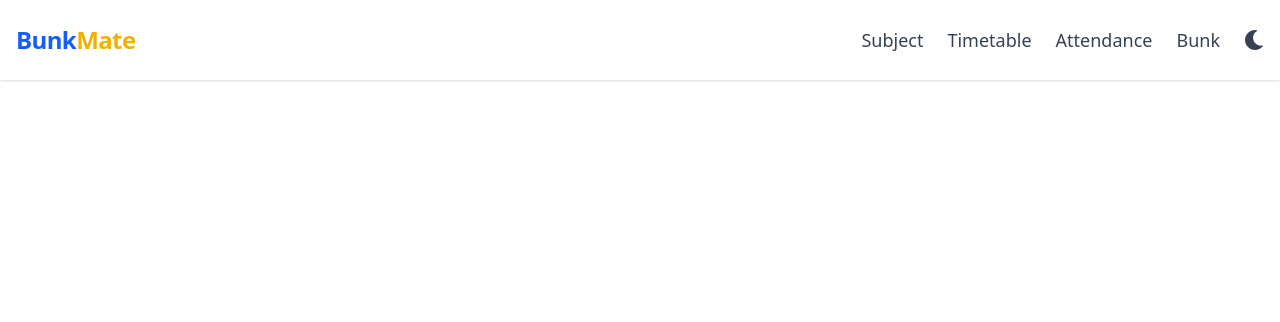
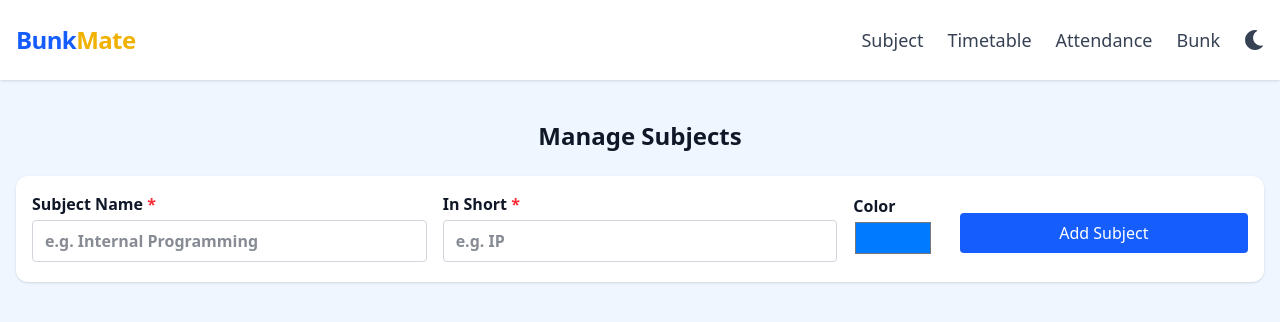
Before and after one commit to Rizwan-Khan-10/BunkMate, a React (Vite) app: page / in a window 1280 px wide. Shown: the top 322 px of the page. Built offline with nearby package versions, Linux system fonts and the light colour scheme.

Commit message:
fix vercel issue

```diff
--- a/src/main.jsx
+++ b/src/main.jsx
@@ -9,7 +9,7 @@ import { ToastProvider } from './context/ToastContext.jsx'
 const router = createBrowserRouter(
   createRoutesFromElements(
     <Route path='/' element={<App />}>
-      <Route path='subject' element={<Subject />} />
+      <Route path='' element={<Subject />} />
       < Route path='timetable' element={<TimeTable />} />
       < Route path='attendance' element={<Attendance />} />
       < Route path='bunk' element={<Bunk />} />
```
Also changed, not shown: vercel.json (added).
